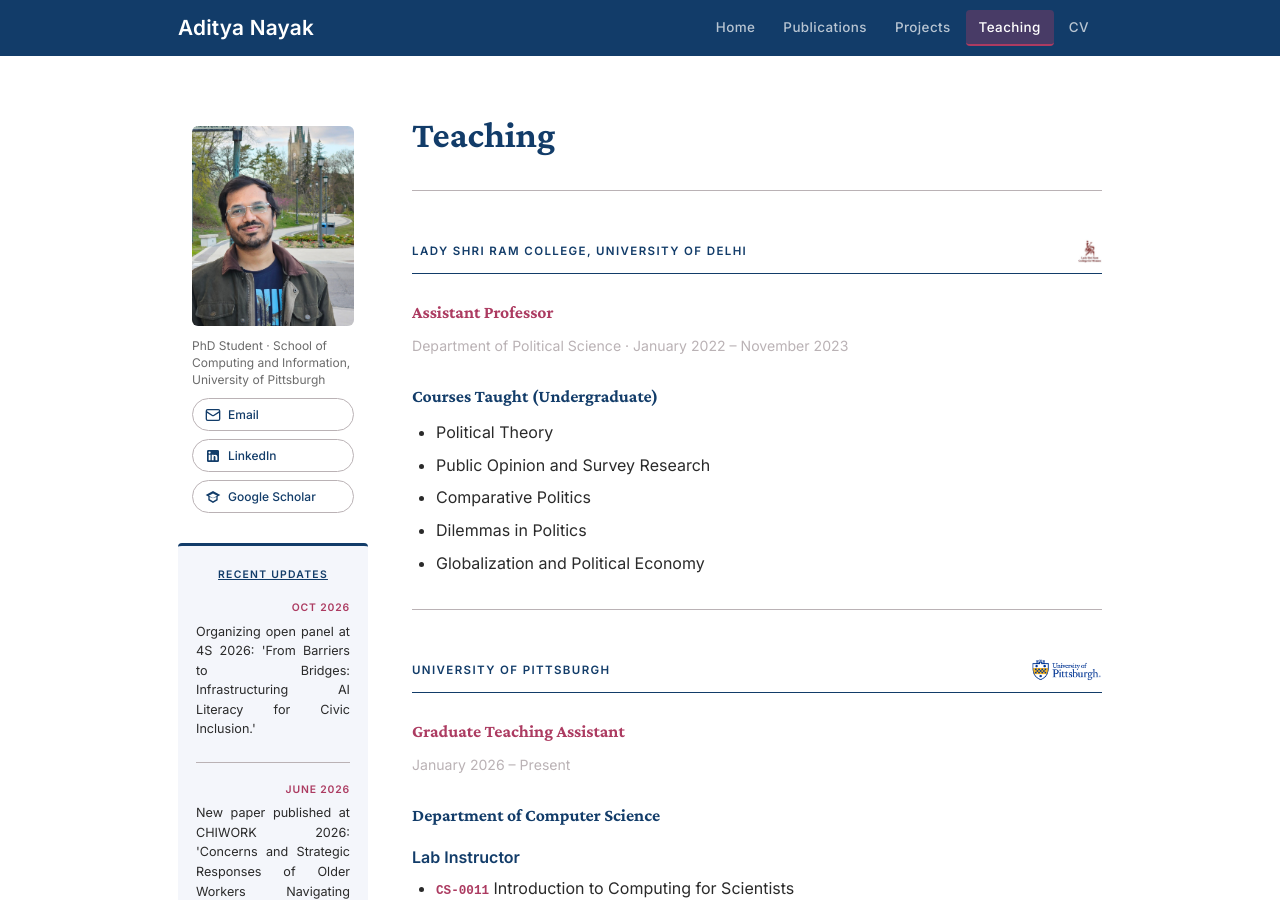
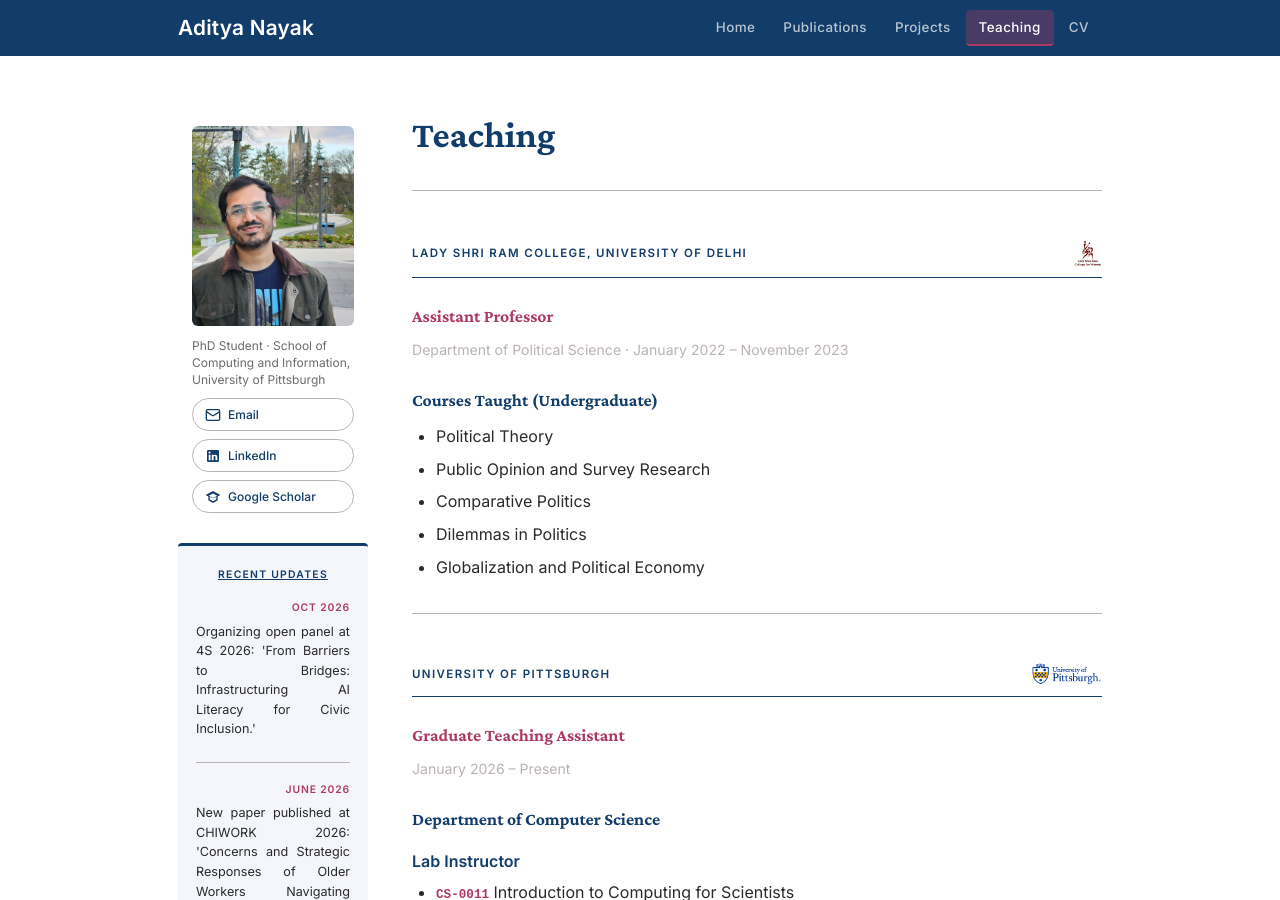
Before and after one commit to adityanayak-info/adityanayak-info.github.io, a Jekyll site: the page built from teaching.md, in a window 1280 px wide and 900 px high. Built offline with Jekyll 4.4.1, drawn with Linux system fonts in a browser that asks for light colours.

Commit message:
Update teaching.md

```diff
--- a/teaching.md
+++ b/teaching.md
@@ -23,7 +23,7 @@ permalink: /teaching/
 
 <h2 class="institution-heading">
   Lady Shri Ram College, University of Delhi
-  <img src="{{ '/assets/img/lsr-logo.jpg' | relative_url }}" alt="Lady Shri Ram College" style="height:24px;width:auto;margin-left:auto;">
+  <img src="{{ '/assets/img/lsr-logo.jpg' | relative_url }}" alt="Lady Shri Ram College" style="height:28px;width:auto;margin-left:auto;">
 </h2>
 
 <h3 class="teaching-role">Assistant Professor</h3>
```
